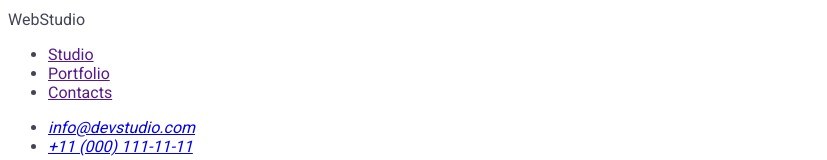
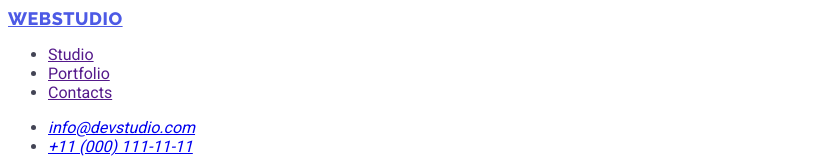
Before and after one commit to AndrOkhtnkv/goit-markup-hw-02, a plain HTML site: page index.html in a window 1280 px wide. Shown: the top 160 px of the page, without its empty margins (0-827 px from the left). Drawn offline with Linux system fonts and the light colour scheme.

Commit message:
Update index.html

```diff
--- a/index.html
+++ b/index.html
@@ -25,7 +25,7 @@
 
     <header>
         <nav>
-            <a class="logo" href="/index.html"></a>WebStudio
+            <a class="logo" href="/index.html">WebStudio</a>
             <ul>
                 <li><a href="">Studio</a></li>
                 <li><a href="">Portfolio</a></li>
```
